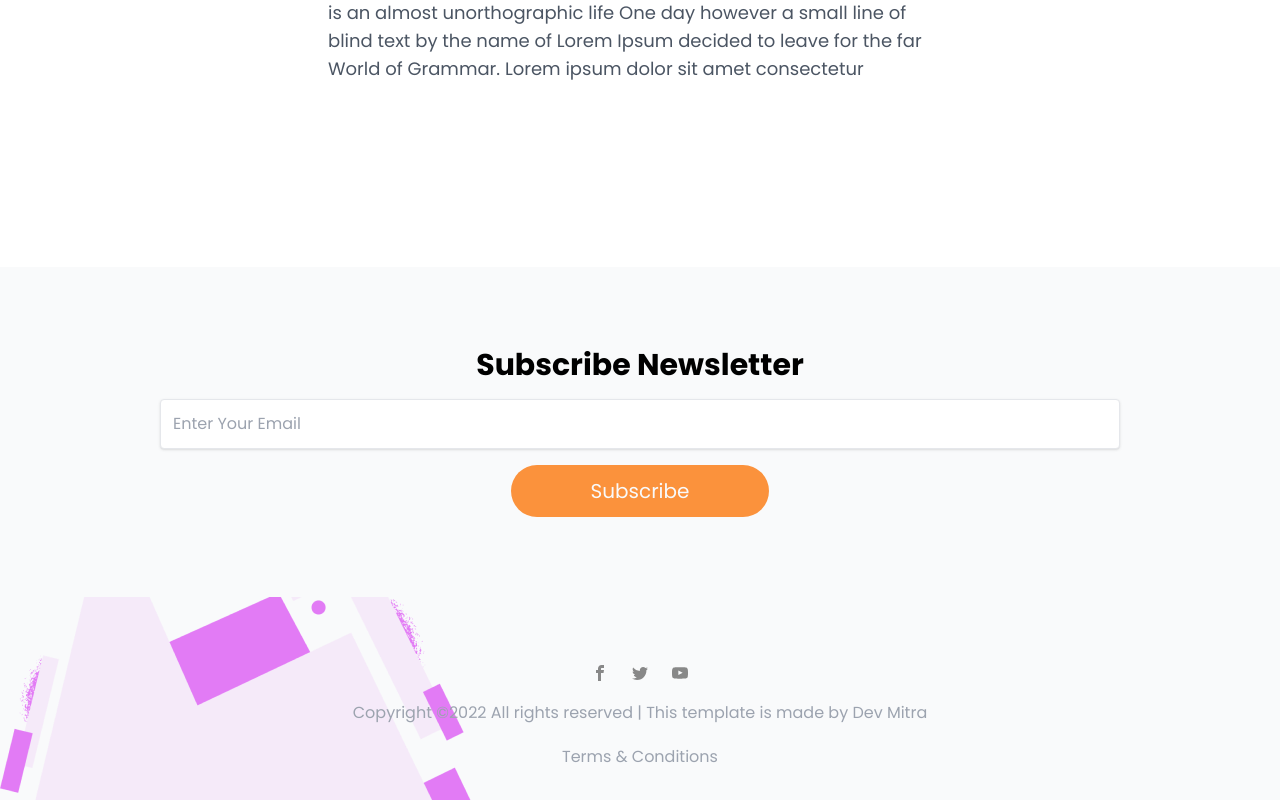
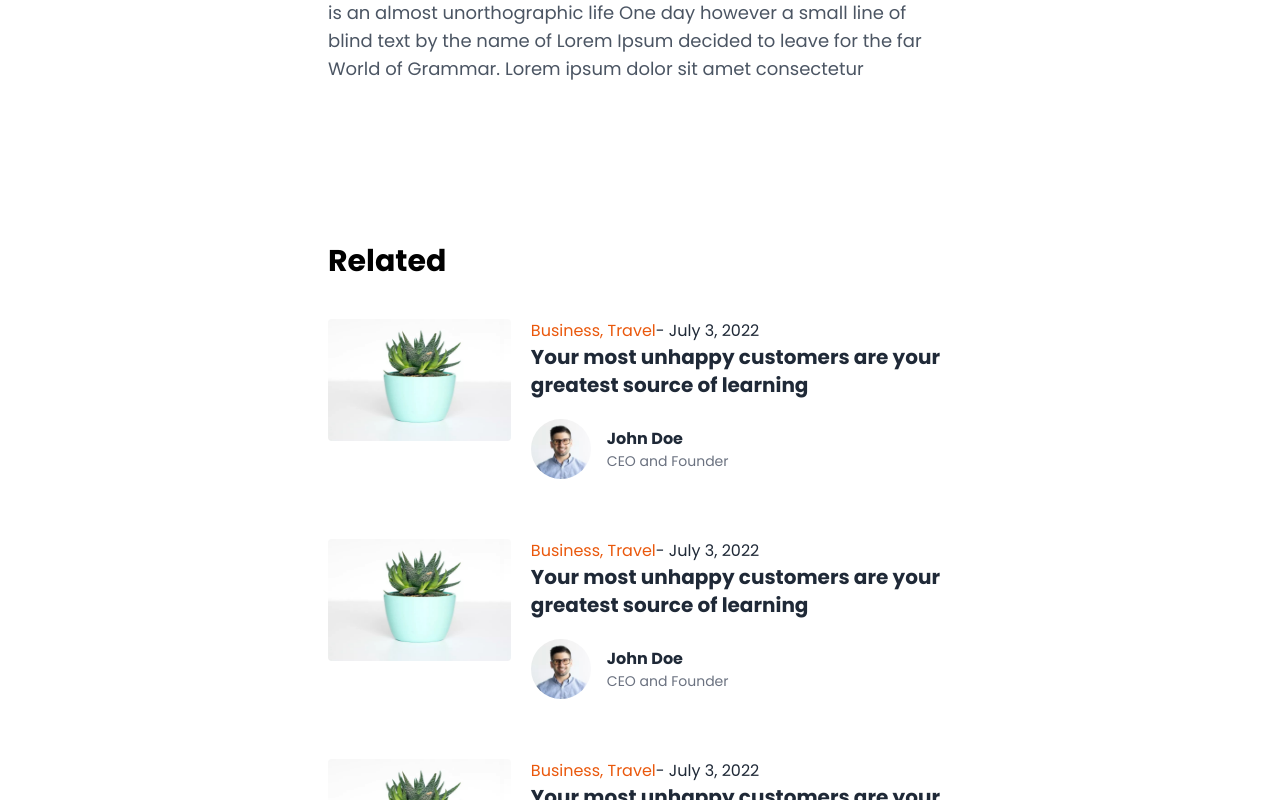
Before and after one commit to sherbahadurpun/nextjs-blog, a Next.js app: page /posts/page in a window 1280 px wide. Shown: the part 1380-2180 px from the top of the page. Built offline with nearby package versions, Linux system fonts and the light colour scheme.

Commit message:
feat: add related component

```diff
--- /dev/null
+++ b/components/_child/Related.js
@@ -0,0 +1,56 @@
+import Image from "next/image";
+import Link from "next/link";
+import Author from "./Author";
+
+export default function Related() {
+  return (
+    <section className="pt-20">
+      <h1 className="font-bold text-3xl py-10">Related</h1>
+      <div className="flex flex-col gap-10">
+        {Post()}
+        {Post()}
+        {Post()}
+        {Post()}
+      </div>
+    </section>
+  );
+}
+
+function Post() {
+  return (
+    <div className="flex gap-5">
+      <div className="image flex flex-col justify-start">
+        <Link href={"/"}>
+          <a>
+            <Image
+              className="rounded"
+              src={"/images/img1.jpg"}
+              width={300}
+              height={200}
+            />
+          </a>
+        </Link>
+      </div>
+      <div className="info flex flex-col justify-center">
+        <div className="catg">
+          <Link href={"/"}>
+            <a className="text-orange-600 hover:text-orange-800">
+              Business, Travel
+            </a>
+          </Link>
+          <Link href={"/"}>
+            <a className="text-gray-800 hover:text-gray-600">- July 3, 2022</a>
+          </Link>
+        </div>
+        <div className="title">
+          <Link href={"/"}>
+            <a className="text-xl font-bold text-gray-800 hover:text-gray-600 ">
+              Your most unhappy customers are your greatest source of learning
+            </a>
+          </Link>
+        </div>
+        <Author />
+      </div>
+    </div>
+  );
+}
--- a/pages/posts/page.js
+++ b/pages/posts/page.js
@@ -1,5 +1,6 @@
 import Image from "next/image";
 import Author from "../../components/_child/Author";
+import Related from "../../components/_child/Related";
 import Format from "../../layout/Format";
 
 export default function Page() {
@@ -49,6 +50,7 @@
             </p>
           </div>
         </div>
+        <Related />
       </section>
     </Format>
   );
```
